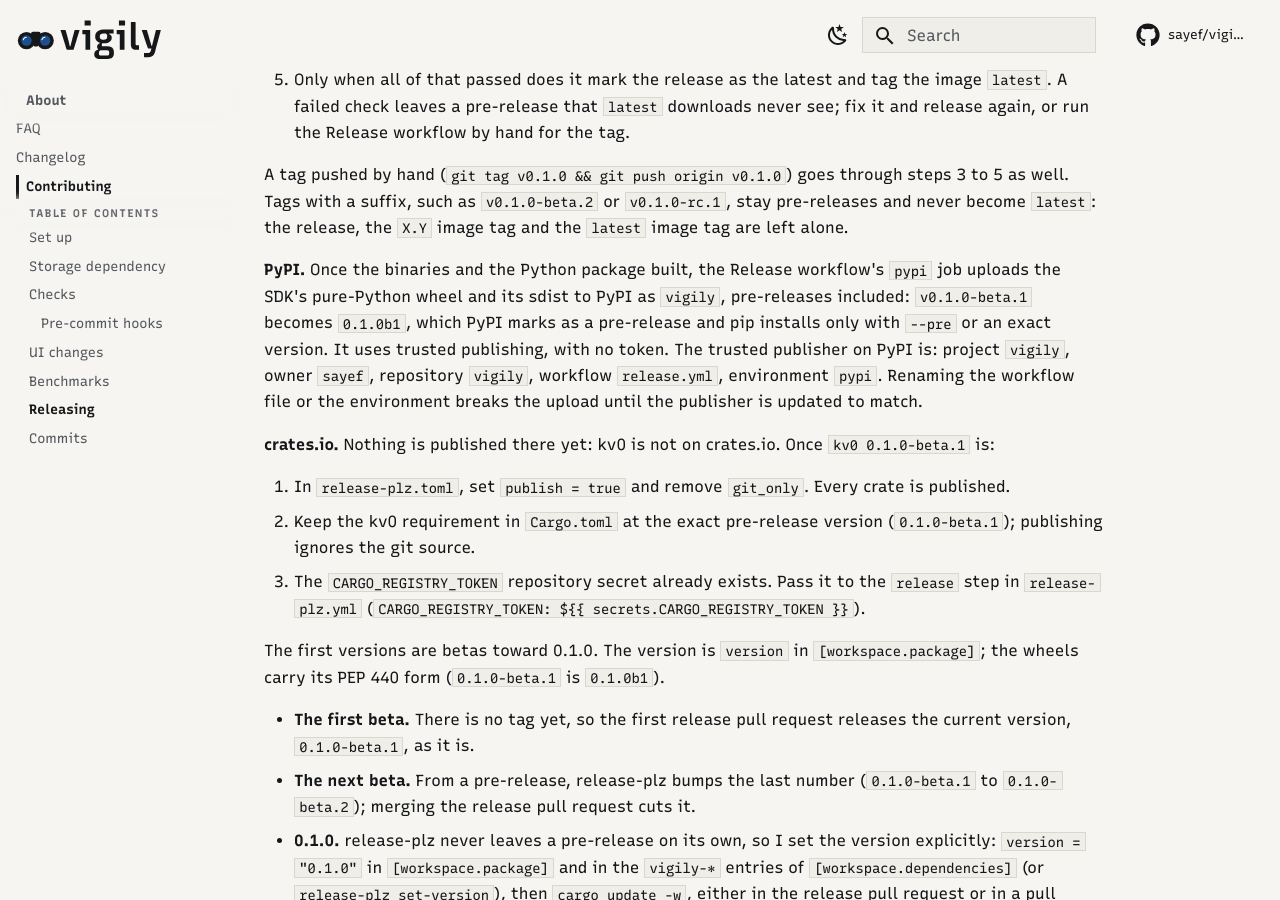
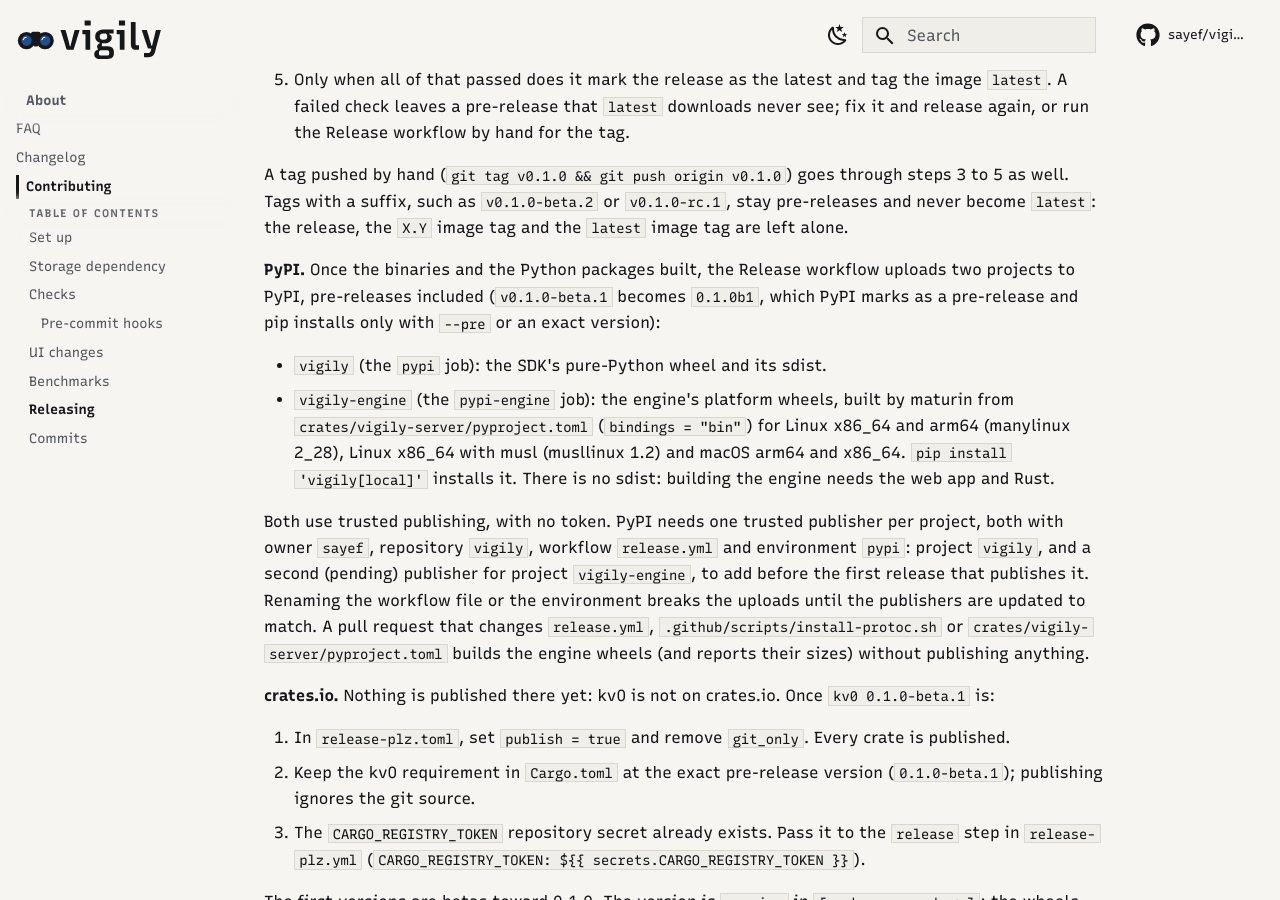
Before and after one commit to sayef/vigily, an MkDocs documentation site: the page built from docs/contributing.md, in a window 1280 px wide and 900 px high, scrolled down 3214 px. Built offline with MkDocs 1.6.1 and Material for MkDocs 9.7.7, drawn with Linux system fonts in a browser that asks for light colours; comment, search, counter and statistics services are not loaded.

Commit message:
Document the engine wheel and its PyPI publisher

```diff
--- a/CONTRIBUTING.md
+++ b/CONTRIBUTING.md
@@ -123,12 +123,23 @@ A tag pushed by hand (`git tag v0.1.0 && git push origin v0.1.0`) goes through s
 well. Tags with a suffix, such as `v0.1.0-beta.2` or `v0.1.0-rc.1`, stay pre-releases and never
 become `latest`: the release, the `X.Y` image tag and the `latest` image tag are left alone.
 
-**PyPI.** Once the binaries and the Python package built, the Release workflow's `pypi` job uploads
-the SDK's pure-Python wheel and its sdist to PyPI as `vigily`, pre-releases included: `v0.1.0-beta.1` becomes `0.1.0b1`,
-which PyPI marks as a pre-release and pip installs only with `--pre` or an exact version. It uses
-trusted publishing, with no token. The trusted publisher on PyPI is: project `vigily`, owner
-`sayef`, repository `vigily`, workflow `release.yml`, environment `pypi`. Renaming the workflow file
-or the environment breaks the upload until the publisher is updated to match.
+**PyPI.** Once the binaries and the Python packages built, the Release workflow uploads two projects
+to PyPI, pre-releases included (`v0.1.0-beta.1` becomes `0.1.0b1`, which PyPI marks as a
+pre-release and pip installs only with `--pre` or an exact version):
+
+- `vigily` (the `pypi` job): the SDK's pure-Python wheel and its sdist.
+- `vigily-engine` (the `pypi-engine` job): the engine's platform wheels, built by maturin from
+  `crates/vigily-server/pyproject.toml` (`bindings = "bin"`) for Linux x86_64 and arm64 (manylinux
+  2_28), Linux x86_64 with musl (musllinux 1.2) and macOS arm64 and x86_64. `pip install
+  'vigily[local]'` installs it. There is no sdist: building the engine needs the web app and Rust.
+
+Both use trusted publishing, with no token. PyPI needs one trusted publisher per project, both with
+owner `sayef`, repository `vigily`, workflow `release.yml` and environment `pypi`: project `vigily`,
+and a second (pending) publisher for project `vigily-engine`, to add before the first release that
+publishes it. Renaming the workflow file or the environment breaks the uploads until the publishers
+are updated to match. A pull request that changes `release.yml`, `.github/scripts/install-protoc.sh`
+or `crates/vigily-server/pyproject.toml` builds the engine wheels (and reports their sizes) without
+publishing anything.
 
 **crates.io.** Nothing is published there yet: kv0 is not on crates.io. Once `kv0 0.1.0-beta.1` is:
 
```
Also changed, not shown: docs/guides/python-sdk.md (+5 -1 lines).
